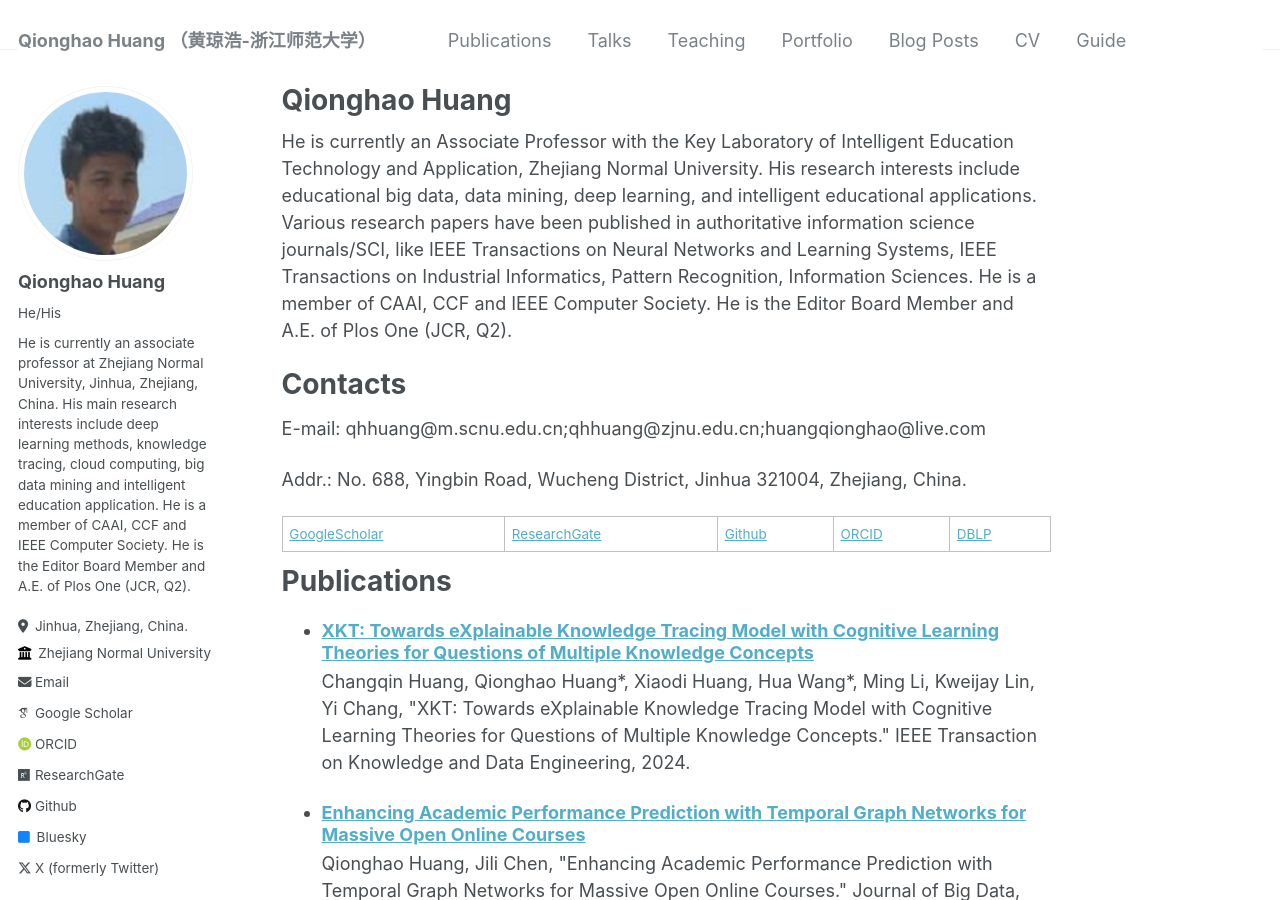
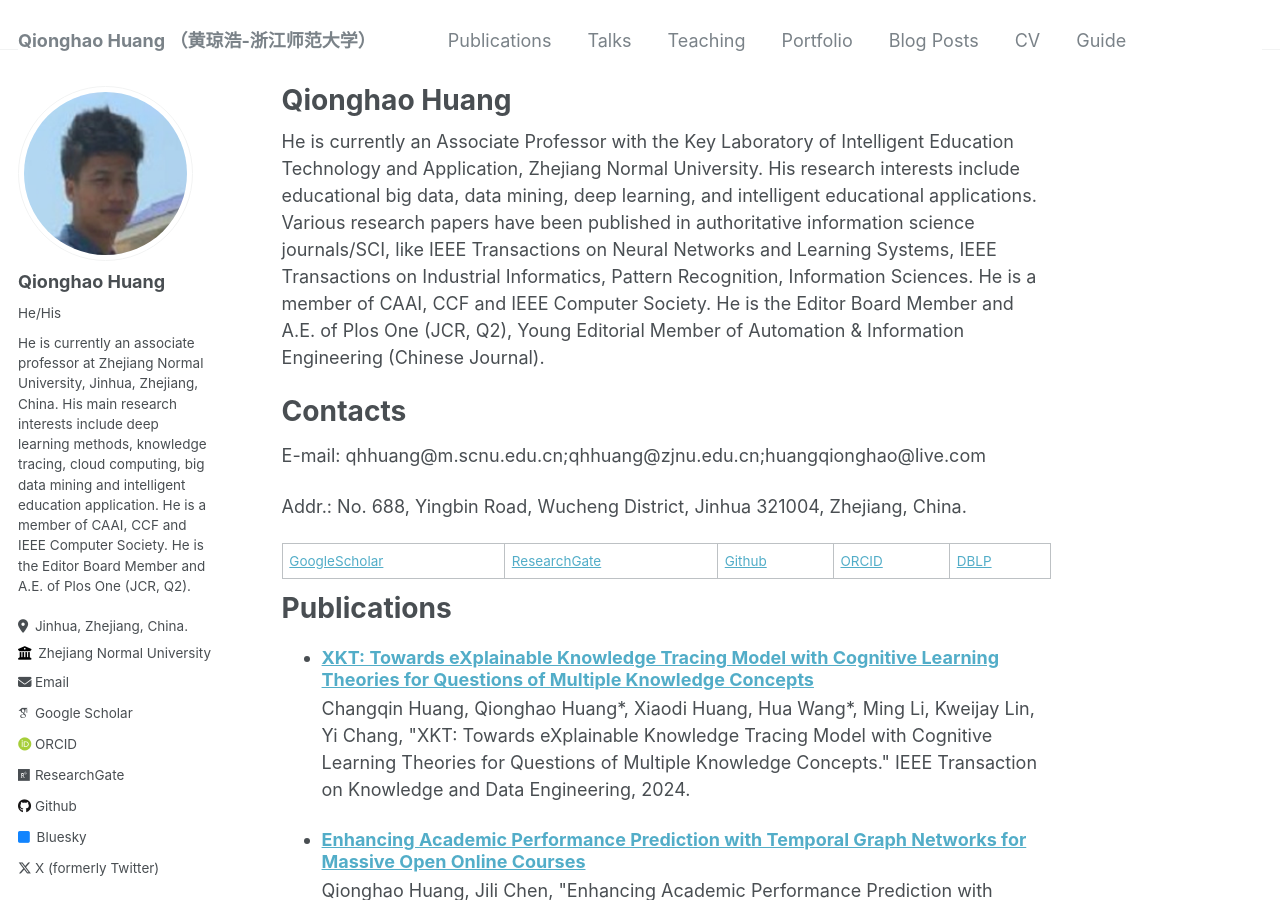
Before and after one commit to qhhuang-ai/qhhuang-ai.github.io, a Jekyll site: the page built from _pages/about.md, in a window 1280 px wide and 900 px high. Built offline with Jekyll 4.4.1, drawn with Linux system fonts in a browser that asks for light colours; some web fonts are replaced.

Commit message:
update CV

```diff
--- a/_pages/about.md
+++ b/_pages/about.md
@@ -9,7 +9,7 @@
 
 He is currently an Associate Professor with the Key Laboratory of Intelligent Education Technology and Application, Zhejiang Normal University.
 His research interests include educational big data, data mining, deep learning, and intelligent educational applications. Various research papers have been published in authoritative information science journals/SCI, like IEEE Transactions on Neural Networks and Learning Systems, IEEE Transactions on Industrial Informatics, Pattern Recognition, Information Sciences.
-He is a member of CAAI, CCF and IEEE Computer Society. He is the Editor Board Member and A.E. of Plos One (JCR, Q2).
+He is a member of CAAI, CCF and IEEE Computer Society. He is the Editor Board Member and A.E. of Plos One (JCR, Q2), Young Editorial Member of Automation & Information Engineering (Chinese Journal).
 
 
 Contacts
```
